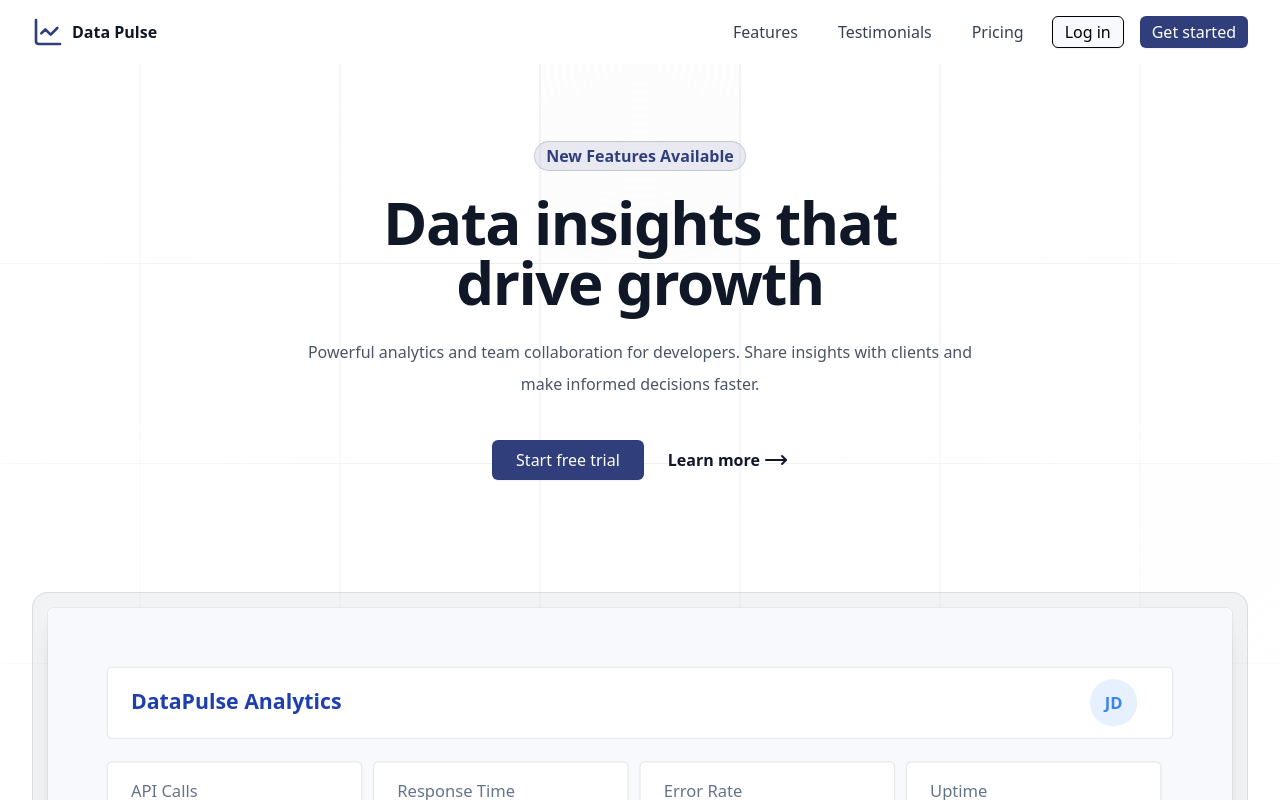
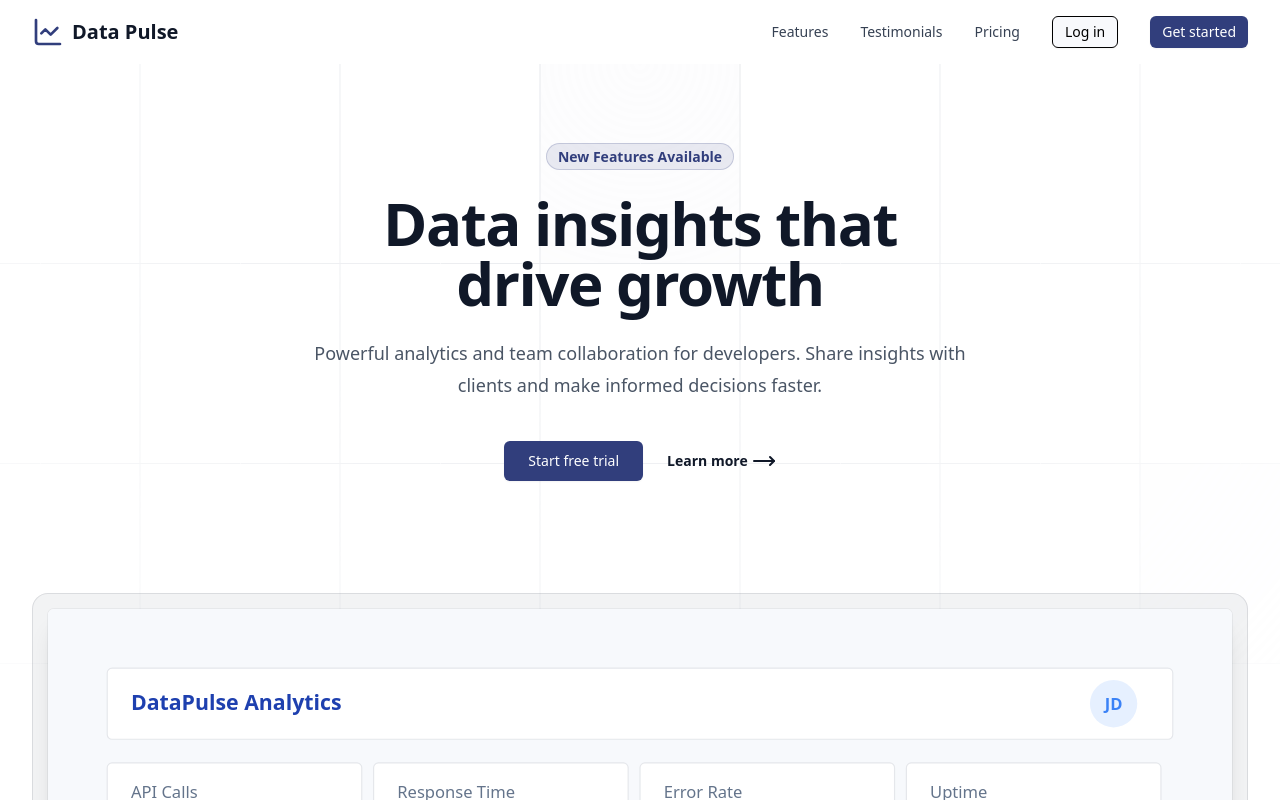
Before and after one commit to monicarevuru/data-pulse, a React (Vite) app: page / in a window 1280 px wide. Shown: the top 800 px of the page. Built offline with nearby package versions, Linux system fonts and the light colour scheme.

Commit message:
space adjustments

```diff
--- a/src/features/layout/components/Header.tsx
+++ b/src/features/layout/components/Header.tsx
@@ -17,7 +17,7 @@ const Header: React.FC = () => {
 
   const getLinkClasses = (variant: NavLinkVariant) => {
     if (variant === LINK_VARIANT_ENUM.GHOST) {
-      return `text-sm font-medium transition-colors ${
+      return `text-sm font-medium transition-colors px-0 ${
         scrolled
           ? "text-white hover:text-gray-200"
           : "text-gray-700 hover:text-primary"
@@ -72,7 +72,7 @@ const Header: React.FC = () => {
           </a>
 
           {/* Desktop Nav */}
-          <nav className="hidden md:flex items-center space-x-4">
+          <nav className="hidden md:flex items-center space-x-8">
             {navLinks.map((link: NavLinkType) => (
               <Button
                 key={link.targetId}
@@ -95,9 +95,9 @@ const Header: React.FC = () => {
               }`}>
               <span className="sr-only">Open main menu</span>
               {mobileMenuOpen ? (
-                <X className="h-8 w-8 p-0" />
+                <X className="h-8 w-10 p-0" />
               ) : (
-                <Menu className="h-8 w-8 p-0" />
+                <Menu className="h-8 w-10 p-0" />
               )}
             </Button>
           </div>
--- a/src/index.css
+++ b/src/index.css
@@ -39,11 +39,11 @@
   --color-tertiary-900: #0f0e16;
   --color-tertiary-950: #08080c;
   --card: #fff;
-  --text-xs: '12px';
-  --text-sm: '14px';
-  --text-base: '16px';
-  --text-lg: '18px';
-  --text-xl: '20px';
+  --text-xs: 12px;
+  --text-sm: 14px;
+  --text-base: 16px;
+  --text-lg: 18px;
+  --text-xl: 20px;
 }
 
 html {
```
